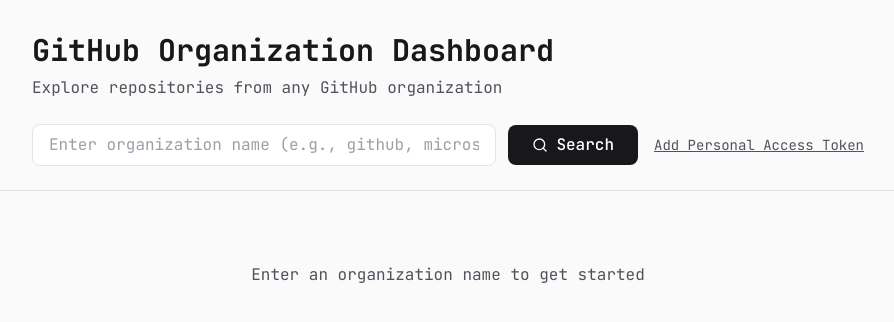
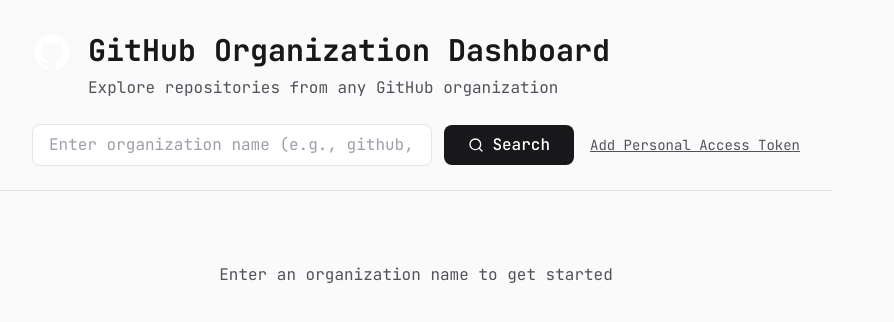
Before and after one commit to s4yashh/GitHubDashboard, a Next.js app: page / in a window 1280 px wide. Shown: the top 322 px of the page, without its empty margins (0-894 px from the left). Built offline with nearby package versions, Linux system fonts and the light colour scheme.

Commit message:
fix: visual hierarchy and typography

```diff
--- a/app/page.tsx
+++ b/app/page.tsx
@@ -1,5 +1,6 @@
 'use client';
 
+import Image from 'next/image';
 import { Suspense, useState, useEffect, useCallback } from 'react';
 import { useSearchParams, useRouter } from 'next/navigation';
 import { useInfiniteQuery, useQuery } from '@tanstack/react-query';
@@ -121,16 +122,25 @@
   return (
     <div className="flex min-h-screen bg-zinc-50 dark:bg-black font-sans">
       {/* Left content area with infinite scroll */}
-      <div className="flex-1 max-w-4xl px-4 sm:px-6 lg:px-8 lg:mr-80 xl:mr-96">
+      <div className="flex-1 max-w-6xl px-4 sm:px-6 lg:px-8 lg:mr-96 xl:mr-[28rem]">
         {/* Sticky header */}
         <div className="sticky top-0 z-40 bg-zinc-50 dark:bg-black pt-8 pb-6 -mx-4 px-4 sm:-mx-6 sm:px-6 lg:-mx-8 lg:px-8 border-b border-zinc-200 dark:border-zinc-800">
-          <div className="mb-6">
+          <div className="mb-6 flex items-start gap-4">
+            <Image
+              src="/logo.png"
+              alt="GitOrg Logo"
+              width={40}
+              height={40}
+              className="rounded-md brightness-0 invert"
+            />
+            <div>
               <h1 className="text-3xl font-bold text-zinc-900 dark:text-zinc-100 mb-2">
                 GitHub Organization Dashboard
               </h1>
               <p className="text-zinc-600 dark:text-zinc-400">
                 Explore repositories from any GitHub organization
               </p>
+            </div>
           </div>
 
           <div className="flex flex-col sm:flex-row sm:items-center sm:justify-between gap-4">
@@ -165,9 +175,6 @@
 
           {!isLoading && !isError && debouncedOrg && (
             <>
-              {allRepos.length > 0 && (
-                <></>
-              )}
               <RepoList
                 repos={allRepos}
                 sortBy={sortBy}
@@ -199,7 +206,7 @@
 
       {/* Fixed right sidebar */}
       {debouncedOrg && !isLoading && !isError && (
-        <div className="hidden lg:block fixed right-0 top-0 w-80 xl:w-96 h-screen overflow-y-auto">
+        <div className="hidden lg:block fixed right-0 top-0 w-96 xl:w-[28rem] h-screen overflow-y-auto bg-gradient-to-b from-zinc-50 to-zinc-100 dark:from-zinc-900 dark:to-black border-l border-zinc-200 dark:border-zinc-800">
           <StatsSidebar
             repos={allRepos}
             orgData={orgData || null}
--- a/components/RepoCard.tsx
+++ b/components/RepoCard.tsx
@@ -19,43 +19,43 @@
   return (
     <div
       onClick={onClick}
-      className={`border rounded-lg p-4 transition-colors cursor-pointer ${
+      className={`border rounded-xl p-5 transition-all duration-200 cursor-pointer backdrop-blur-sm ${
         isSelected
-          ? 'border-zinc-900 dark:border-zinc-100 bg-zinc-50 dark:bg-zinc-900'
-          : 'border-zinc-200 dark:border-zinc-800 hover:border-zinc-300 dark:hover:border-zinc-700'
+          ? 'border-blue-400 dark:border-blue-500 bg-gradient-to-br from-blue-50 to-blue-100 dark:from-blue-900/40 dark:to-blue-800/40 shadow-lg shadow-blue-500/10'
+          : 'border-zinc-200 dark:border-zinc-700 bg-white/50 dark:bg-zinc-900/30 hover:border-zinc-300 dark:hover:border-zinc-600 hover:shadow-md hover:shadow-zinc-400/5 dark:hover:shadow-black/20'
       }`}
     >
       <div className="flex items-start justify-between gap-4">
         <div className="flex-1 min-w-0">
-          <div className="flex items-center gap-2 mb-1">
-            <h3 className="text-lg font-semibold text-zinc-900 dark:text-zinc-100">
+          <div className="flex items-center gap-2 mb-2">
+            <h3 className="text-lg font-bold text-zinc-900 dark:text-zinc-100 truncate">
               {repo.name}
             </h3>
             {repo.private && (
-              <Lock className="w-4 h-4 text-zinc-500" />
+              <Lock className="w-4 h-4 text-amber-500 flex-shrink-0" />
             )}
           </div>
           {repo.description && (
-            <p className="text-zinc-600 dark:text-zinc-400 text-sm mb-3 line-clamp-2">
+            <p className="text-zinc-600 dark:text-zinc-300 text-sm mb-4 line-clamp-2 leading-relaxed">
               {repo.description}
             </p>
           )}
-          <div className="flex flex-wrap items-center gap-4 text-sm text-zinc-500 dark:text-zinc-500">
+          <div className="flex flex-wrap items-center gap-3 text-xs text-zinc-600 dark:text-zinc-400">
             {repo.language && (
-              <span className="flex items-center gap-1">
-                <Code2 className="w-4 h-4" />
+              <span className="flex items-center gap-1.5 px-2 py-1 rounded-full bg-zinc-100 dark:bg-zinc-800/50">
+                <Code2 className="w-3.5 h-3.5" />
                 {repo.language}
               </span>
             )}
-            <span className="flex items-center gap-1">
+            <span className="flex items-center gap-1 hover:text-blue-600 dark:hover:text-blue-400 transition-colors">
               <Star className="w-4 h-4" />
-              {repo.stargazers_count}
+              {repo.stargazers_count.toLocaleString()}
             </span>
-            <span className="flex items-center gap-1">
+            <span className="flex items-center gap-1 hover:text-green-600 dark:hover:text-green-400 transition-colors">
               <GitFork className="w-4 h-4" />
-              {repo.forks_count}
+              {repo.forks_count.toLocaleString()}
             </span>
-            <span className="flex items-center gap-1">
+            <span className="flex items-center gap-1 ml-auto text-zinc-500 dark:text-zinc-500">
               <Calendar className="w-4 h-4" />
               {formatDate(repo.updated_at)}
             </span>
```
Lines whose indentation alone changed are shown as unchanged.
